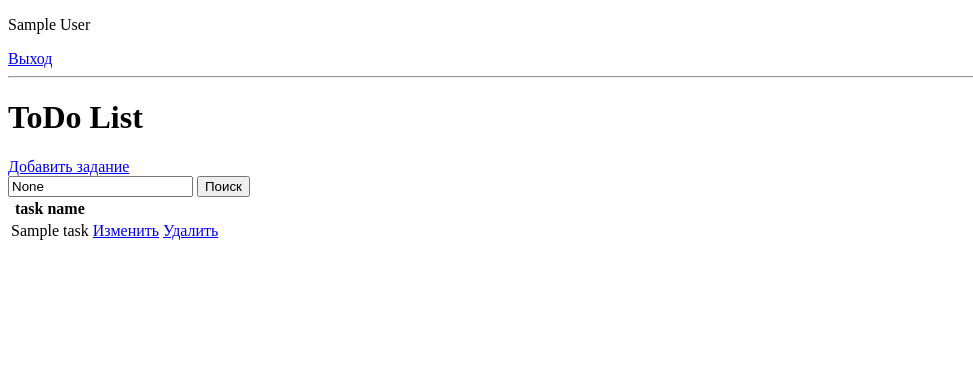
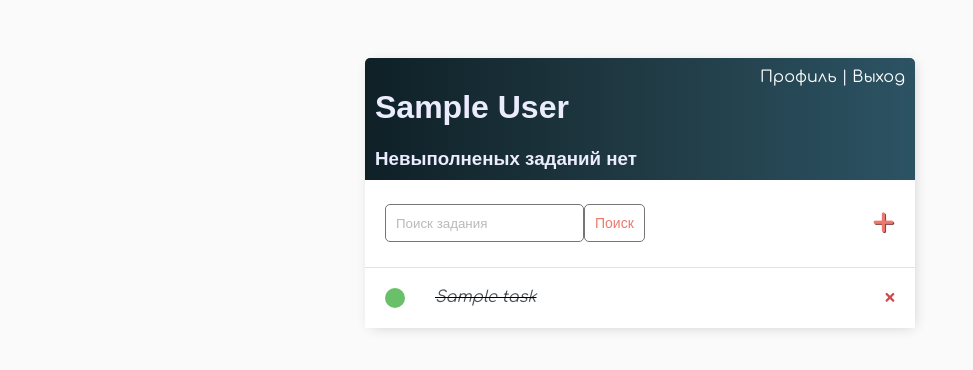
Before and after one commit to YevhenB0512/todo_app, a Django app: page / in a window 1280 px wide. Shown: the top 370 px of the page, without its empty margins (0-973 px from the left). Run offline with Django 4.2, Linux system fonts and the light colour scheme; a user stored in the database is signed in; tables that the repository leaves empty hold one stand-in row (values such as "Sample post").

Commit message:
added styles and small cosmetic changes

```diff
--- a/todo_list/static/css/style.css
+++ b/todo_list/static/css/style.css
@@ -1,3 +1,180 @@
 body {
-    background-color: #463348
+    background-color: #fafafa;
+    font-family: "Comfortaa", sans-serif;
+    padding-top: 50px
 }
+
+h3 {
+    margin: 0;
+}
+
+h1, h2, h3, h4, h5, h6 {
+    font-family: "Raleway", sans-serif;
+}
+
+a, p {
+    color: grey
+}
+
+.container {
+    max-width: 550px;
+    margin: auto;
+    background-color: #fff;
+    -webkit-box-shadow: 2px 2px 13px -4px rgba(0, 0, 0, 0.21);
+            box-shadow: 2px 2px 13px -4px rgba(0, 0, 0, 0.21);
+}
+
+.header-bar {
+            display: flex;
+            justify-content: space-between;
+            color: #ececff;
+            padding: 10px;
+            border-radius: 5px 5px 0 0;
+            background: linear-gradient(to right, rgb(15, 32, 39), rgb(32, 58, 67), rgb(44, 83, 100));
+        }
+
+.header-bar a {
+    color: #fff;
+    text-decoration: none;
+}
+
+.header-bar a:hover {
+    color: #c3c3ff;
+}
+
+.task-wrapper {
+            display: flex;
+            align-items: center;
+            justify-content: space-between;
+            background-color: #fff;
+            border-top: 1px solid #dfe4ea;
+            overflow: hidden;
+            }
+
+.task-title {
+            display: flex;
+            padding: 20px;
+        }
+
+.task-title a {
+    text-decoration: none;
+    color: #4b5156;
+    margin-left: 30px;
+ }
+
+        .task-complete-icon {
+            height: 20px;
+            width: 20px;
+            background-color: rgb(105, 192, 105);
+            border-radius: 50%;
+        }
+
+        .task-incomplete-icon {
+            height: 20px;
+            width: 20px;
+            background-color: rgb(218, 218, 218);
+            border-radius: 50%;
+        }
+
+        .delete-link {
+            text-decoration: none;
+            font-weight: 900;
+            color: #cf4949;
+            font-size: 22px;
+            line-height: 0;
+            padding: 20px 20px;
+        }
+
+/*Handle Classes*/
+
+        .handle {
+            display: inline-block;
+            padding: 20px 16px;
+            cursor: grab;
+            user-select: none;
+        }
+
+        .handle:after,
+        .handle:before {
+            display: block;
+            content: "";
+        }
+
+        .handle:active,
+        .handle:active:before,
+        .handle:active:after {
+            cursor: grabbing;
+        }
+
+        .dropArea {
+            background-color: #f1f2f6;
+            color: black;
+            border: #ced6e0 1px solid;
+        }
+
+        .selectedTask {
+            opacity: 0.6;
+        }
+
+
+        #add-link {
+            color: #EB796F;
+            text-decoration: none;
+            font-size: 42px;
+            text-shadow: 1px 1px #81413b;
+        }
+
+        #search-add-wrapper {
+            display: flex;
+            justify-content: space-between;
+            align-items: center;
+            padding: 20px;
+        }
+
+        @media screen and (max-width:320px) {
+            #search-add-wrapper {
+                padding: 10px;
+            }
+        }
+
+        input[type=text],
+        input[type=password],
+        textarea {
+            border: 1px solid #757575;
+            border-radius: 5px;
+            padding: 10px;
+            width: 90%;
+        }
+
+        label {
+            padding-top: 10px !important;
+            display: block;
+        }
+
+        ::placeholder {
+            font-weight: 300;
+            opacity: 0.5;
+        }
+
+        .button {
+            border: 1px solid #757575;
+            background-color: #FFF;
+            color: #EB796F;
+            padding: 10px;
+            font-size: 14px;
+            border-radius: 5px;
+            cursor: pointer;
+            text-decoration: none;
+        }
+        .button:hover {
+            background-color: #EB796F;
+            color: #FFF
+        }
+
+        .card-body {
+            padding: 20px;
+        }
+
+.empt {
+    padding-left: 30px
+}
--- a/todo_list/tasks/forms.py
+++ b/todo_list/tasks/forms.py
@@ -5,4 +5,4 @@ from tasks.models import Task
 class TaskForm(ModelForm):
     class Meta:
         model = Task
-        fields = ["title", "description"]
+        fields = ["title", "description", "complete"]
--- a/todo_list/tasks/views.py
+++ b/todo_list/tasks/views.py
@@ -6,11 +6,14 @@ from tasks.forms import TaskForm
 
 @login_required
 def task_list(request):
-    tasks = Task.objects.filter(user__id=request.user.id)
+    tasks = Task.objects.filter(user__id=request.user.id).order_by('created')
     search_input = request.GET.get('search-area')
+    count = tasks.filter(complete=False).count()
     if search_input:
         tasks = tasks.filter(title__icontains=search_input)
-    return render(request, 'tasks/tasks.html', {'tasks': tasks, 'search_input': search_input})
+    return render(request, 'tasks/tasks.html', {'tasks': tasks,
+                                                'search_input': search_input,
+                                                'count': count})
 
 
 @login_required
--- a/todo_list/templates/base.html
+++ b/todo_list/templates/base.html
@@ -4,12 +4,15 @@
 <head>
     <meta charset="UTF-8">
     <link rel="stylesheet" href="{% static 'css/style.css' %}">
+    <link rel="preconnect" href="https://fonts.googleapis.com">
+    <link rel="preconnect" href="https://fonts.gstatic.com" crossorigin>
+    <link href="https://fonts.googleapis.com/css2?family=Comfortaa:wght@300..700&display=swap" rel="stylesheet">
     <title>{{title}}</title>
 </head>
 <body>
-    <div class="container">
-        {% block content %}
-        {% endblock %}
-    </div>
+<div class="container">
+    {% block content %}
+    {% endblock %}
+</div>
 </body>
 </html>
--- a/todo_list/templates/tasks/tasks.html
+++ b/todo_list/templates/tasks/tasks.html
@@ -1,40 +1,57 @@
-<!DOCTYPE html>
-<html lang="en">
-<head>
-    <meta charset="UTF-8">
-    <title>Title</title>
-</head>
-<body>
-{% if request.user.is_authenticated %}
-    <p>{{ request.user }}</p>
-    <a href="{% url 'users:logout' %}">Выход</a>
-{% else %}
+{% extends 'base.html' %}
+
+{% load static %}
+
+{% block content %}
+<div class="header-bar">
+    <div>
+        <h1>{{request.user}}</h1>
+        {% if count > 0 %}
+        <h3>Количество невыполненых заданий - {{count}}</h3>
+        {% else %}
+        <h3>Невыполненых заданий нет</h3>
+        {% endif %}
+    </div>
+    {% if request.user.is_authenticated %}
+    <div><a href="{% url 'users:profile' %}">Профиль</a> | <a href="{% url 'users:logout' %}">Выход</a></div>
+    {% else %}
     <a href="{% url 'users:login' %}">Войти</a>
-{% endif %}
-<hr>
-<h1>ToDo List</h1>
-<a href="{% url 'tasks:create' %}">Добавить задание</a>
-<form action="" method="get">
-    <input type="text" name="search-area" value="{{search_input}}">
-    <button type="submit">Поиск</button>
-</form>
-<table>
-    <tr>
-        <th>task name</th>
-        <th></th>
-        <th></th>
-    </tr>
+    {% endif %}
+</div>
+
+<div id="search-add-wrapper">
+    <form method="GET" style="display: flex;">
+        <input type='text'
+               name='search-area'
+               placeholder="Поиск задания"
+               value="{% if search_input %}{{search_input}}{% endif %}">
+        <button class="button" type="submit">Поиск</button>
+    </form>
+    <a id="add-link" href="{% url 'tasks:create' %}">&#x2b;</a>
+</div>
+<div class="task-items-wrapper">
     {% if tasks %}
     {% for task in tasks %}
-    <tr>
-        <td>{{task.title}}</td>
-        <td><a href="{% url 'tasks:task_edit' task.id %}">Изменить</a></td>
-        <td><a href="{% url 'tasks:task_delete' task.id %}">Удалить</a></td>
-    </tr>
+    <div class="task-wrapper">
+        {% if task.complete %}
+        <div class="task-title">
+            <div class="task-complete-icon"></div>
+            <i><s><a href="{% url 'tasks:task_edit' task.id %}">{{task.title|truncatewords:5}}</a></s></i>
+        </div>
+        <a class="delete-link" href="{% url 'tasks:task_delete' task.id %}">&#215;</a>
+        {% else %}
+        <div class="task-title">
+            <div class="task-incomplete-icon"></div>
+            <a href="{% url 'tasks:task_edit' task.id %}">{{task.title|truncatewords:5}}</a>
+        </div>
+        <a class="delete-link" href="{% url 'tasks:task_delete' task.id %}">&#215;</a>
+        {% endif %}
+    </div>
     {% endfor %}
     {% else %}
-    <p>Заданий не найдено</p>
+    <p class="empt">Заданий не найдено</p>
+    <br>
     {% endif %}
-</table>
-</body>
-</html>
+
+</div>
+{% endblock %}
--- a/todo_list/users/urls.py
+++ b/todo_list/users/urls.py
@@ -7,4 +7,5 @@ urlpatterns = [
     path('login/', views.login_user, name='login'),
     path('logout/', views.logout_user, name='logout'),
     path('registration/', views.registration_user, name='registration'),
+    path('profile/', views.profile, name='profile'),
 ]
--- a/todo_list/users/views.py
+++ b/todo_list/users/views.py
@@ -51,6 +51,10 @@ def registration_user(request):
     return render(request, 'users/registration.html', context)
 
 
+def profile(request):
+    return render(request, 'users/profile.html')
+
+
 def logout_user(request):
     logout(request)
     return redirect(reverse('users:login'))
```
Also changed, not shown: todo_list/templates/tasks/task_delete.html (+16 -6 lines), todo_list/templates/tasks/task_form.html (+16 -7 lines), todo_list/templates/users/login.html (+17 -6 lines), todo_list/templates/users/profile.html (added, +10 -0 lines), todo_list/templates/users/registration.html (+12 -2 lines), todo_list/users/forms.py (+5 -5 lines).
